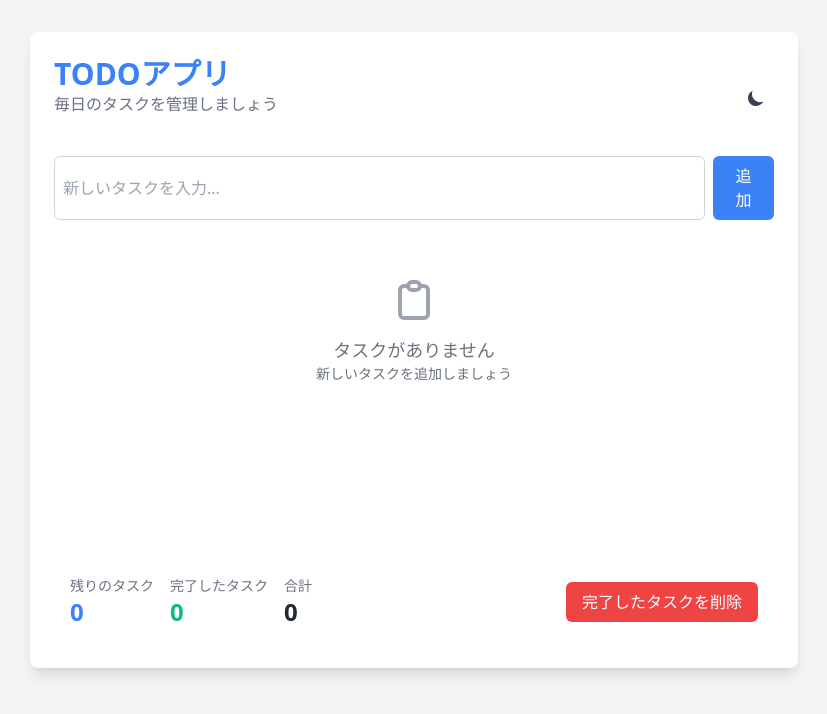
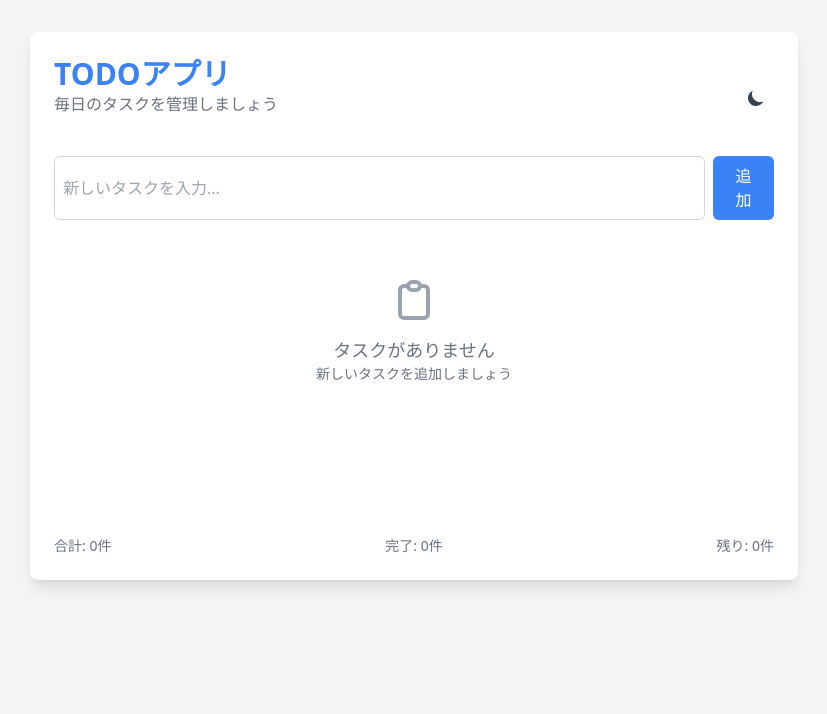
Before and after one commit to sidedishjob/react-todo, a React (Create React App) app: page / in a window 1280 px wide. Shown: the top 714 px of the page, without its empty margins (226-1053 px from the left). Built offline with nearby package versions, Linux system fonts and the light colour scheme.

Commit message:
区切り文字変更（スペース→タブ）コンポーネント

```diff
--- a/src/components/TodoAnimations.jsx
+++ b/src/components/TodoAnimations.jsx
@@ -10,27 +10,23 @@ export const LoadingSpinner = () => (
 // 完了時のチェックマークアニメーション
 export const CompletedCheck = () => (
 	<svg
-    className="w-5 h-5 text-secondary"
+		className="w-5 h-5 text-primary"
+		viewBox="0 0 24 24"
 		fill="none"
 		stroke="currentColor"
-    viewBox="0 0 24 24"
-    xmlns="http://www.w3.org/2000/svg"
-  >
-    <path
+		strokeWidth="2"
 		strokeLinecap="round"
 		strokeLinejoin="round"
-      strokeWidth="2"
-      d="M5 13l4 4L19 7"
-      className="animate-draw-check"
-    />
+	>
+		<polyline points="20 6 9 17 4 12" />
 	</svg>
 );
 
 // タスク追加時のアニメーション用クラス
-export const todoAppearClass = "animate-fade-in";
+export const todoAppearClass = "animate-[slideIn_0.3s_ease-out]";
 
 // タスク完了時のアニメーション用クラス
-export const todoCompleteClass = "animate-complete";
+export const todoCompleteClass = "animate-[complete_0.3s_ease-out]";
 
 // タスク削除時のアニメーション用クラス
 export const todoDeleteClass = "animate-fade-out";
--- a/src/components/TodoList.jsx
+++ b/src/components/TodoList.jsx
@@ -16,7 +16,7 @@ const TodoList = ({ todos, toggleTodo, deleteTodo }) => {
 
 	return (
 		<div className="space-y-2">
-      {todos.map((todo) => (
+			{todos.map(todo => (
 				<TodoItem
 					key={todo.id}
 					todo={todo}
--- a/src/components/TodoStats.jsx
+++ b/src/components/TodoStats.jsx
@@ -1,48 +1,17 @@
 import React from 'react';
 
-const TodoStats = ({ todos, clearCompleted }) => {
-  const completedCount = todos.filter(todo => todo.completed).length;
-  const remainingCount = todos.length - completedCount;
+const TodoStats = ({ todos }) => {
+	const total = todos.length;
+	const completed = todos.filter(todo => todo.completed).length;
+	const remaining = total - completed;
 
-  return (
-    <div className="mt-6 bg-card rounded-md p-4 shadow-card">
-      <div className="flex justify-between items-center">
-        <div className="stats">
-          <div className="flex gap-4">
-            <div className="stat">
-              <p className="text-sm text-gray-500">残りのタスク</p>
-              <p className="text-2xl font-semibold text-primary">{remainingCount}</p>
-            </div>
-            <div className="stat">
-              <p className="text-sm text-gray-500">完了したタスク</p>
-              <p className="text-2xl font-semibold text-secondary">{completedCount}</p>
-            </div>
-            <div className="stat">
-              <p className="text-sm text-gray-500">合計</p>
-              <p className="text-2xl font-semibold">{todos.length}</p>
-            </div>
-          </div>
-        </div>
-
-        <button
-          onClick={clearCompleted}
-          className="btn btn-danger"
-          disabled={completedCount === 0}
-        >
-          完了したタスクを削除
-        </button>
-      </div>
-
-      {todos.length > 0 && (
-        <div className="mt-3 bg-gray-100 h-2 rounded-full overflow-hidden">
-          <div
-            className="bg-secondary h-full rounded-full transition-all duration-500"
-            style={{ width: `${Math.round((completedCount / todos.length) * 100)}%` }}
-          />
-        </div>
-      )}
-    </div>
-  );
+	return (
+		<div className="flex justify-between items-center text-sm text-gray-500 dark:text-gray-400">
+			<span>合計: {total}件</span>
+			<span>完了: {completed}件</span>
+			<span>残り: {remaining}件</span>
+		</div>
+	);
 };
 
 export default TodoStats;
```
Also changed, not shown: src/components/TodoHeader.jsx (indentation only), src/components/TodoInput.jsx (indentation only), src/components/TodoItem.jsx (indentation only). Lines whose indentation alone changed are shown as unchanged.
